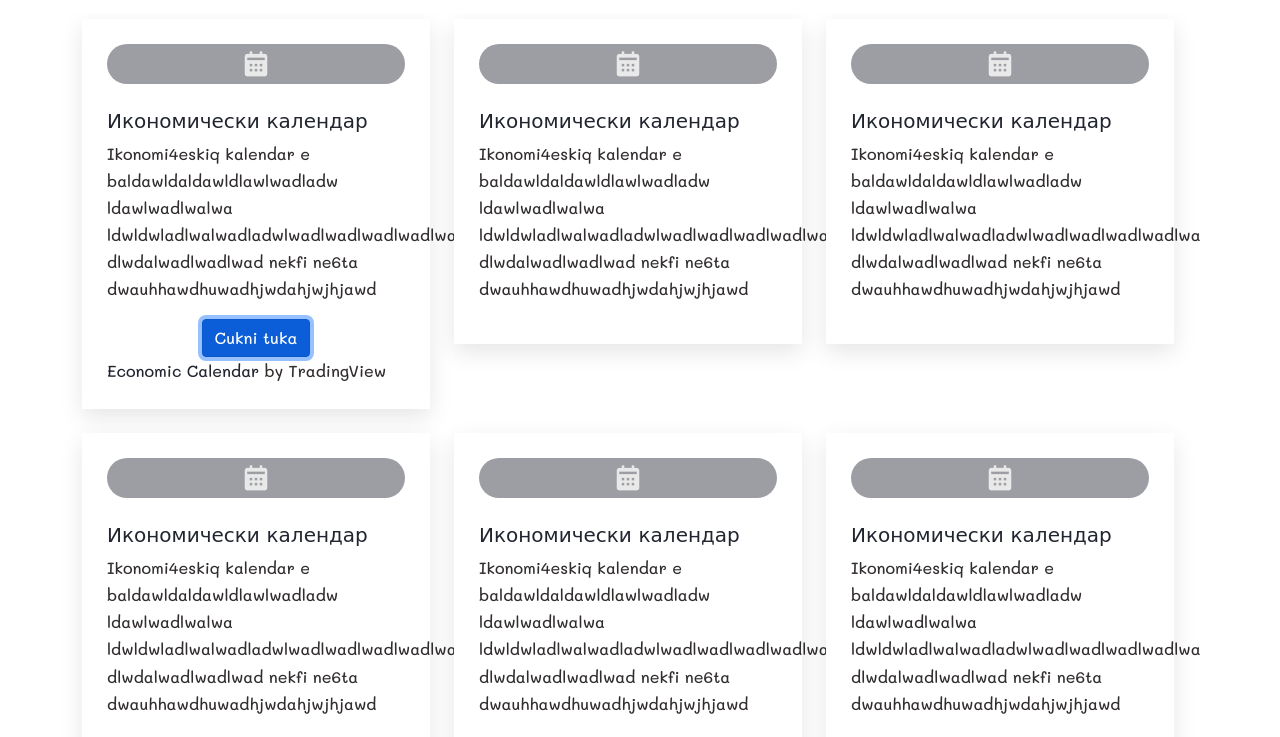
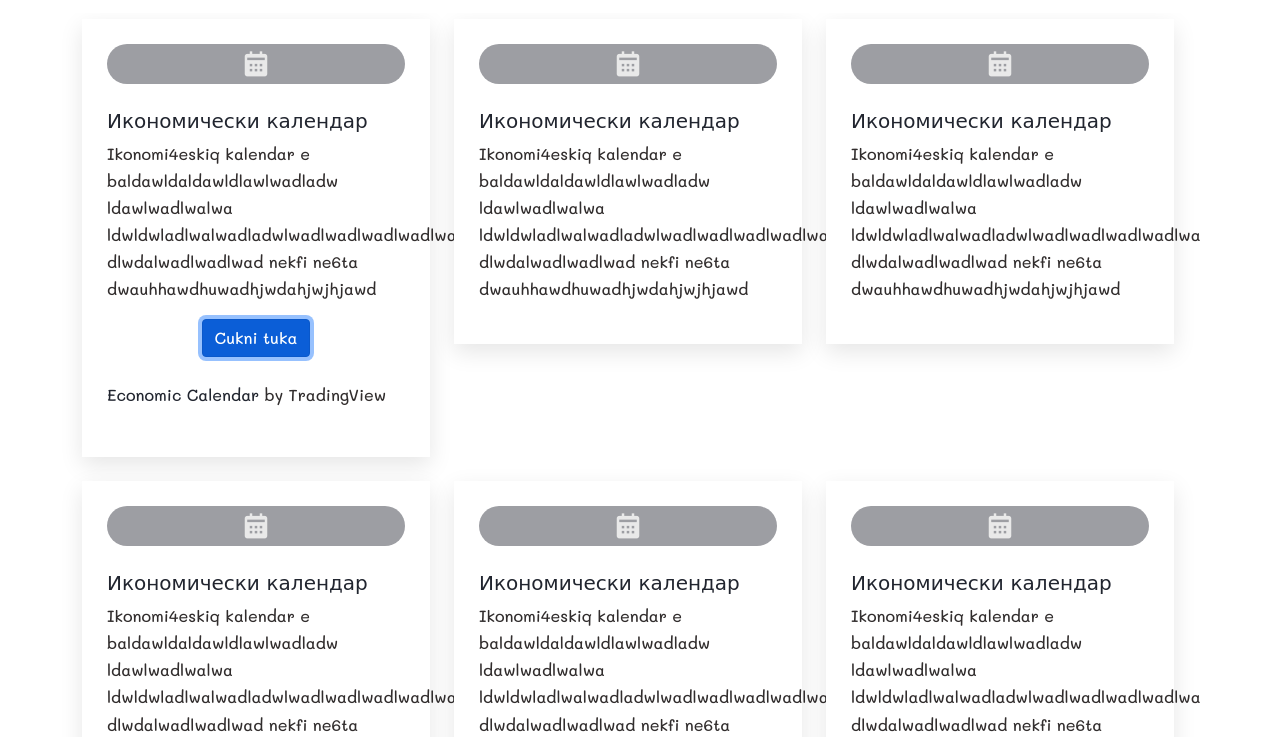
Before and after one commit to nikthe883/nikthe883.github.io, a plain HTML site: page index.html in a window 1280 px wide. Both pictures are taken after a click on the button "Cukni tuka". Shown: the part 1315-2052 px from the top of the page. Drawn offline with nearby package versions, Linux system fonts and the light colour scheme; a script that the page names is missing.

Commit message:
minar design bug fix

```diff
--- a/index.html
+++ b/index.html
@@ -149,7 +149,7 @@
                 </div>
 
                 </script>
-                <div class="collapse" id="demo">
+                <div class="collapse py-4" id="demo">
                   <!-- TradingView Widget BEGIN -->
                   <!-- TradingView Widget BEGIN -->
                   <div class="tradingview-widget-container">
```
